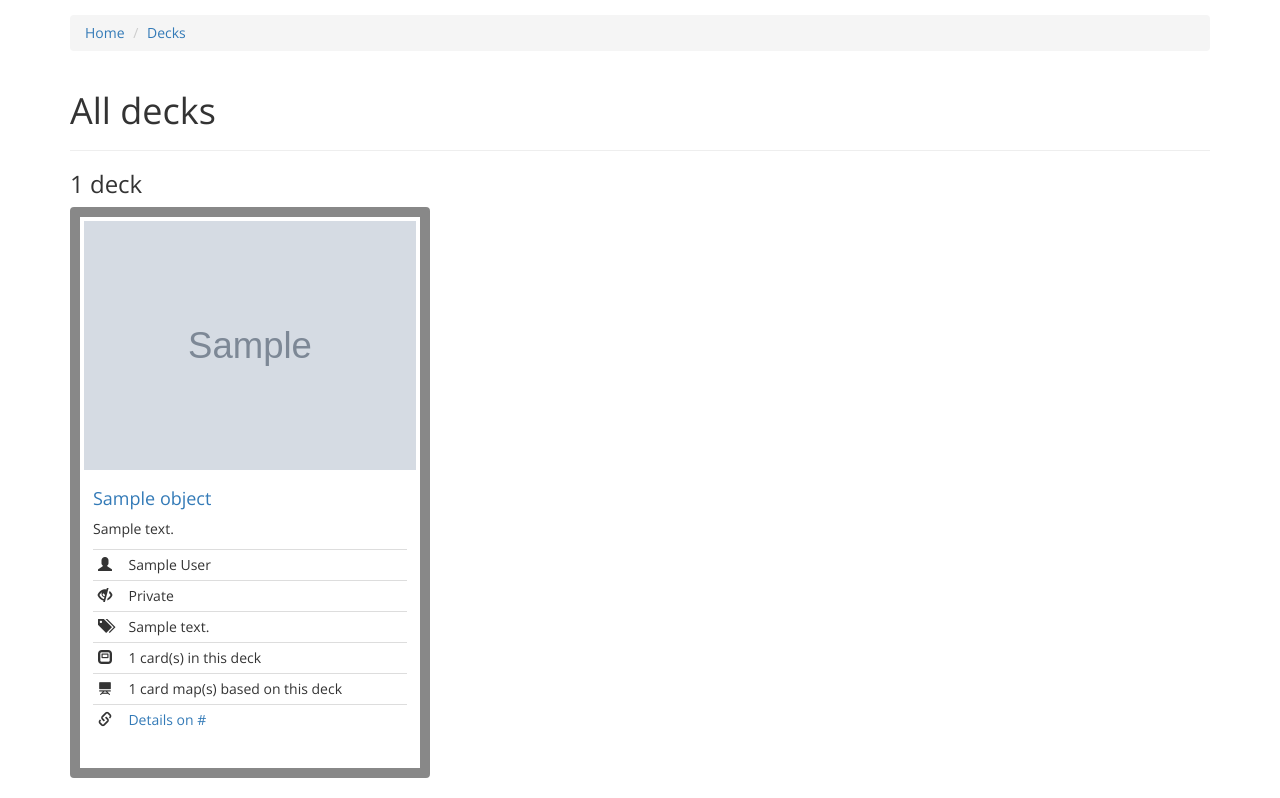
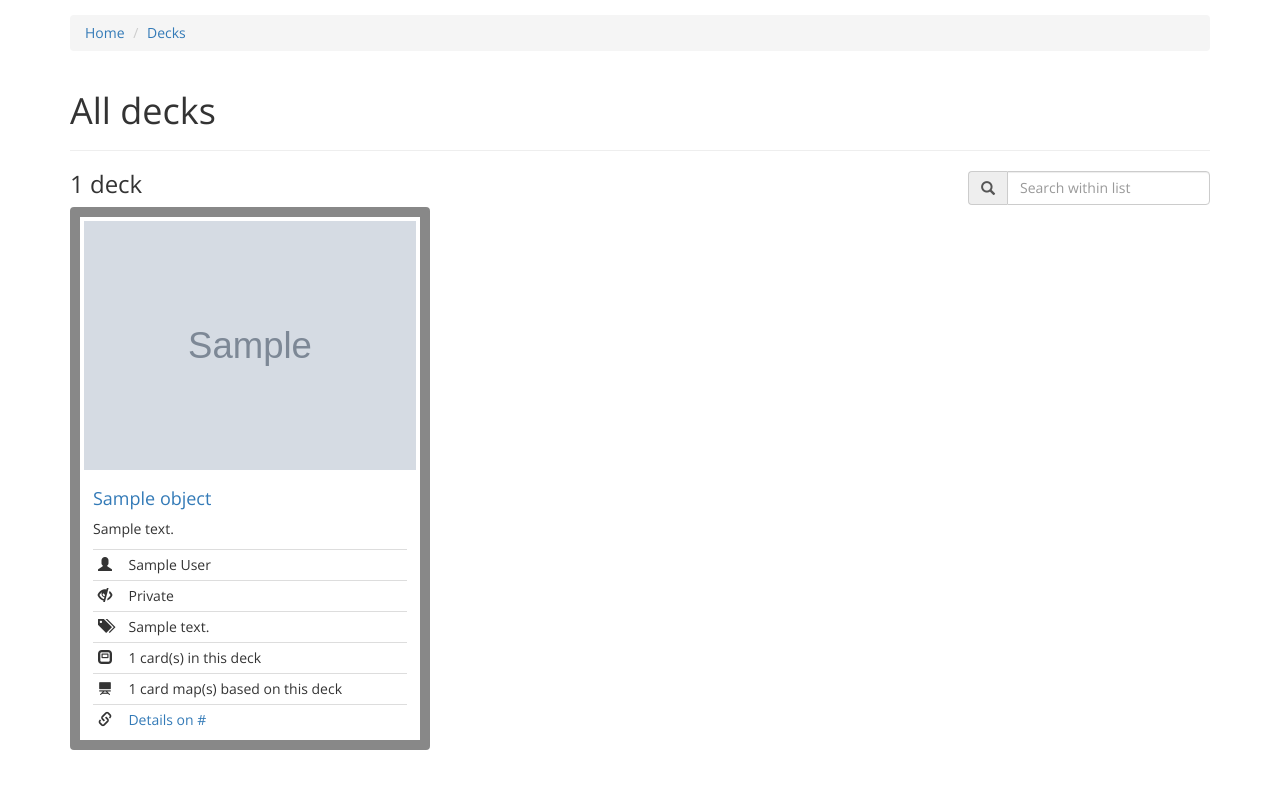
Before and after one commit to raphv/cardmapper, a Django app: template src/cardapp/templates/cardapp/deck_list.html in a window 1280 px wide. Shown: the part 55-853 px from the top of the page. After the commit the page ends 805 px from the top, so only its background shows below. Run offline with Django 3.2, Linux system fonts and the light colour scheme; the template is opened without the code that fills it: most values are stand-ins (such as "Sample title", 1, 10 or a date in 2020); grey boxes marked "Sample" are stand-in pictures; some libraries are stand-ins or nearby versions.

Commit message:
Added a search widget on result pages

```diff
--- a/src/cardapp/static/cardapp/css/base.css
+++ b/src/cardapp/static/cardapp/css/base.css
@@ -18,14 +18,6 @@
     fill: #ffffff;
 }
 
-@media (min-width: 768px) and (max-width: 992px) {
-    .grid .col-sm-6:nth-child(2n+1) {
-        clear: left;
-    }
+span.highlight {
+    background-color: #ffff80;
 }
-
-@media (min-width: 992px) {
-    .grid .col-md-4:nth-child(3n+1) {
-        clear: left;
-    }
-}
--- a/src/cardapp/static/cardapp/css/cardmap_edit.css
+++ b/src/cardapp/static/cardapp/css/cardmap_edit.css
@@ -39,9 +39,6 @@
     display: none;
 }
 
-span.highlight {
-    background-color: #ffff80;
-}
 
 div.panel.draggable-card-item {
     margin-bottom: 12px;
--- /dev/null
+++ b/src/cardapp/static/cardapp/js/base.js
@@ -0,0 +1,14 @@
+$(function () {
+    function equalizeGrid() {
+        $(".row.grid").each(function () {
+            var $children = $(this).find(">div>div");
+            $children.css("height", "auto");
+            var maxH = Math.max.apply(Math, $children.map(function () {
+                return $(this).height();
+            }));
+            $children.css("height", maxH);
+        });
+    }
+    $(window).on("resize", equalizeGrid);
+    equalizeGrid();
+});
--- /dev/null
+++ b/src/cardapp/static/cardapp/js/list_search.js
@@ -0,0 +1,53 @@
+$(function () {
+
+    var $win = $(window);
+    var $searchableItems = $(".searchable-item");
+    var $searchField = $("#search-field");
+
+    $searchableItems.each(function () {
+        var $this = $(this);
+        var searchIndex = Array.from($this.find(".searchable-field").map(function () {
+            return $(this).text();
+        })).join(" ").toLowerCase();
+        $this.attr("data-search-index", searchIndex);
+    });
+
+    $searchField.on("input", function () {
+        $searchableItems.find("span.highlight").each(function () {
+            var $highlightParent = $(this).parent();
+            $highlightParent.text($highlightParent.text());
+        });
+        var val = $searchField.val().toLowerCase();
+        if (val.length > 2) {
+            $searchableItems.each(function () {
+                var $this = $(this);
+                if ($this.attr("data-search-index").indexOf(val) >= 0) {
+                    $this.show();
+                    $this.find(".searchable-field").each(function () {
+                        var $element = $(this);
+                        var el_text = $element.text();
+                        var pos = el_text.toLowerCase().indexOf(val);
+                        if (pos >= 0) {
+                            $element.empty();
+                            $element.append(el_text.substr(0, pos));
+                            $element.append($("<span>").addClass("highlight").text(el_text.substr(pos, val.length)));
+                            $element.append(el_text.substr(pos + val.length));
+                        }
+                    });
+                } else {
+                    $this.hide();
+                }
+            });
+        } else {
+            $searchableItems.show();
+        }
+        $win.trigger("resize");
+    });
+
+    $win.on("keydown", function (event) {
+        if (event.ctrlKey && event.key == "f") {
+            $("#search-field")[0].focus();
+            event.preventDefault();
+        }
+    });
+});
--- a/src/cardapp/templates/cardapp/base.html
+++ b/src/cardapp/templates/cardapp/base.html
@@ -10,6 +10,7 @@
 
         {% bootstrap_css %}
         {% bootstrap_javascript jquery=True %}
+        <script src="{% static 'cardapp/js/base.js' %}"></script>
         <link href="https://fonts.googleapis.com/css?family=Open+Sans:400,400i,700,700i" rel="stylesheet">
         <link rel="stylesheet" href="{% static 'cardapp/css/base.css' %}" />
         {% block head_extra %}{% endblock %}
--- a/src/cardapp/templates/cardapp/cardmap_list.html
+++ b/src/cardapp/templates/cardapp/cardmap_list.html
@@ -9,6 +9,9 @@
 {% endblock %}
 
 {% block main_content %}
+
+{% include "cardapp/partial/search_list.html" %}
+
 <h3>{{object_list.count}} card map{{object_list.count|pluralize}}</h3>
 <div class="row grid">
     {% for object in object_list %}
--- a/src/cardapp/templates/cardapp/cardmap_my_list.html
+++ b/src/cardapp/templates/cardapp/cardmap_my_list.html
@@ -17,6 +17,9 @@
         Create a new card map!
     </a>
 </p>
+
+{% include "cardapp/partial/search_list.html" %}
+
 <h3>{{object_list.count}} card map{{object_list.count|pluralize}}</h3>
 <div class="row grid">
     {% for object in object_list %}
--- a/src/cardapp/templates/cardapp/deck_cards.html
+++ b/src/cardapp/templates/cardapp/deck_cards.html
@@ -11,6 +11,9 @@
 {% endblock %}
 
 {% block main_content %}
+
+{% include "cardapp/partial/search_list.html" %}
+
 <h3>{{cards.count}} card{{cards.count|pluralize}} in this deck</h3>
 <div class="row grid">
     {% for object in cards %}
--- a/src/cardapp/templates/cardapp/deck_list.html
+++ b/src/cardapp/templates/cardapp/deck_list.html
@@ -9,6 +9,9 @@
 {% endblock %}
 
 {% block main_content %}
+
+{% include "cardapp/partial/search_list.html" %}
+
 <h3>{{object_list.count}} deck{{object_list.count|pluralize}}</h3>
 <div class="row grid">
     {% for object in object_list %}
--- a/src/cardapp/templates/cardapp/partial/common_list_detail.html
+++ b/src/cardapp/templates/cardapp/partial/common_list_detail.html
@@ -1,4 +1,4 @@
-<div class="col-xs-12 col-sm-6 col-md-4">
+<div class="col-xs-12 col-sm-6 col-md-4 float-left searchable-item">
     <div class="thumbnail"{% if object.background_color %} style="border: 10px solid {{object.background_color}};"{% endif %}>
         {% if object.image %}
         <a href="{{object.get_absolute_url}}">
@@ -7,9 +7,9 @@
         {% endif %}
         <div class="caption">
             <h4>
-                <a href="{{object.get_absolute_url}}">{{object.title}}</a>
+                <a href="{{object.get_absolute_url}}" class="searchable-field">{{object.title}}</a>
             </h4>
-            <p>{{object.get_short_description}}</p>
+            <p class="searchable-field">{{object.get_short_description}}</p>
         {% block edit_object %}{% endblock %}
         {% if not collapse_details %}
             <table class="table table-condensed">
@@ -40,7 +40,7 @@
                         <span class="glyphicon glyphicon-tags" aria-hidden="true"></span>
                         <span class="sr-only">Tags</span>
                     </th>
-                    <td>{{object.get_tag_texts|default:"—"}}</td>
+                    <td class="searchable-field">{{object.get_tag_texts|default:"—"}}</td>
                 </tr>
                 {% block specific_metadata %}{% endblock %}
             </table>
--- /dev/null
+++ b/src/cardapp/templates/cardapp/partial/search_list.html
@@ -0,0 +1,12 @@
+{% load staticfiles %}
+
+<script src="{% static 'cardapp/js/list_search.js' %}"></script>
+
+<form class="pull-right form-inline" aria-hidden="true">
+    <div class="input-group">
+        <div class="input-group-addon">
+            <span class="glyphicon glyphicon-search"></span>
+        </div>
+        <input type="search" class="form-control" id="search-field" placeholder="Search within list" />
+    </div>
+</form>
```
